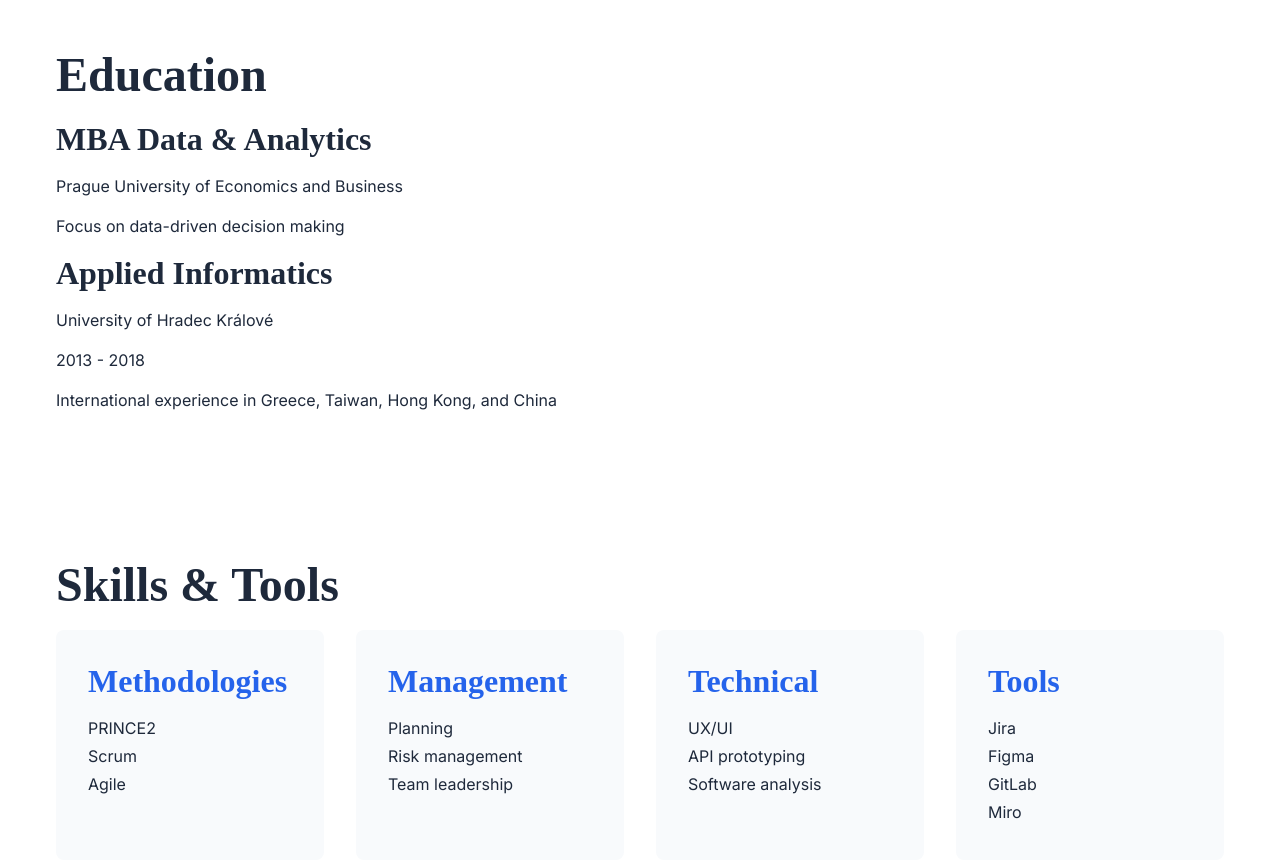
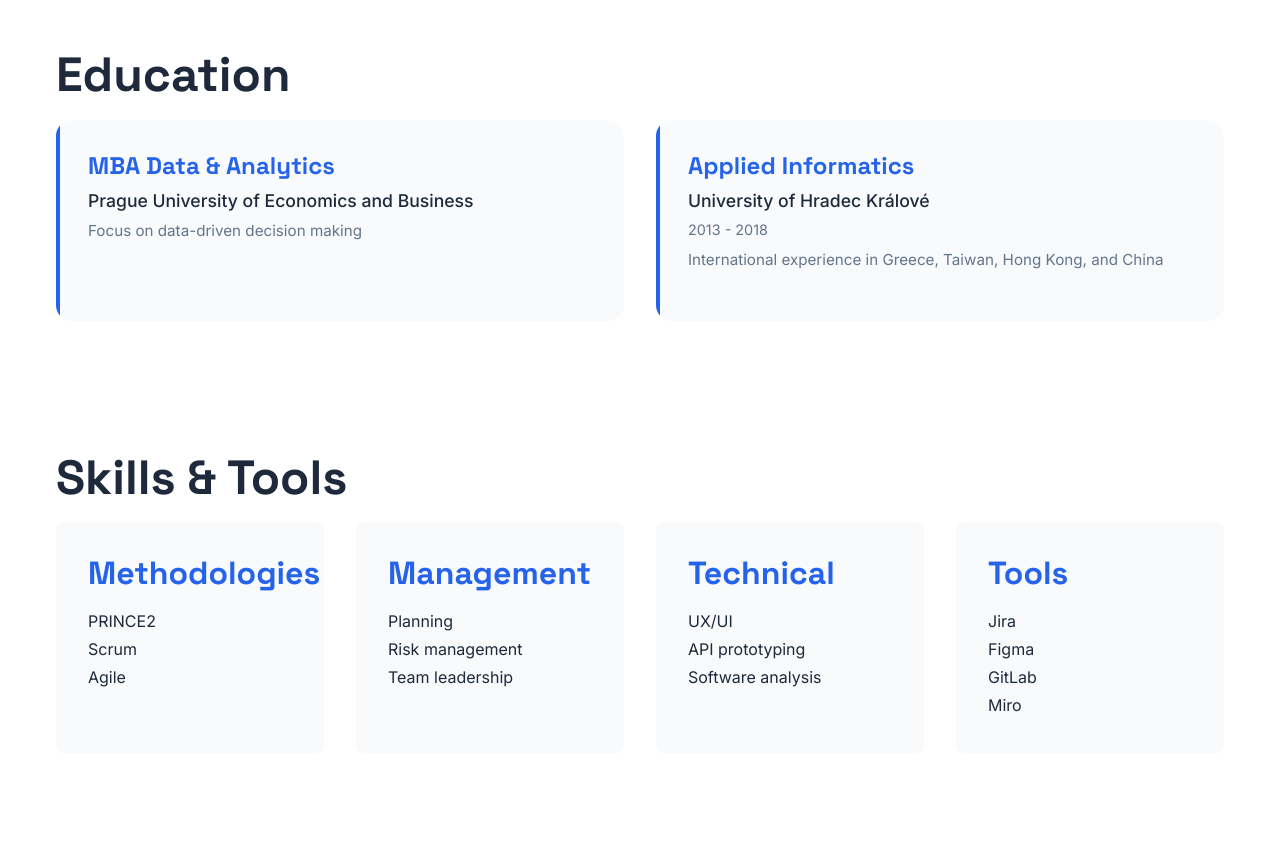
Before and after one commit to jindrich3/personalSite, a plain HTML site: page index.html in a window 1280 px wide. Shown: the part 1820-2683 px from the top of the page. Drawn offline with Linux system fonts and the light colour scheme.

Commit message:
Enhance education section styling with modern card design and hover effects

```diff
--- a/css/main.css
+++ b/css/main.css
@@ -19,7 +19,7 @@
 
     /* Typography */
     --font-primary: 'Inter', sans-serif;
-    --font-secondary: 'Playfair Display', serif;
+    --font-secondary: 'Space Grotesk', sans-serif;
     --font-size-base: 16px;
     --line-height-base: 1.5;
 
@@ -383,6 +383,71 @@ a:hover {
     margin-top: var(--spacing-sm);
 }
 
+/* Education Section */
+.education__grid {
+    display: grid;
+    grid-template-columns: repeat(auto-fit, minmax(300px, 1fr));
+    gap: var(--spacing-lg);
+    max-width: var(--container-max-width);
+    margin: 0 auto;
+}
+
+.education__item {
+    background-color: var(--color-background-alt);
+    border-radius: var(--border-radius-lg);
+    padding: var(--spacing-lg);
+    transition: transform var(--transition-base), box-shadow var(--transition-base);
+    position: relative;
+    overflow: hidden;
+}
+
+.education__item::before {
+    content: '';
+    position: absolute;
+    top: 0;
+    left: 0;
+    width: 4px;
+    height: 100%;
+    background-color: var(--color-primary);
+    transition: height var(--transition-base);
+}
+
+.education__item:hover {
+    transform: translateY(-5px);
+    box-shadow: 0 10px 20px rgba(0, 0, 0, 0.1);
+}
+
+.education__item:hover::before {
+    height: 100%;
+}
+
+.education__title {
+    color: var(--color-primary);
+    font-size: 1.5rem;
+    margin-bottom: var(--spacing-sm);
+    font-weight: 700;
+}
+
+.education__institution {
+    font-size: 1.1rem;
+    color: var(--color-text);
+    font-weight: 500;
+    margin-bottom: var(--spacing-xs);
+}
+
+.education__period {
+    color: var(--color-text-light);
+    font-size: 0.9rem;
+    margin-bottom: var(--spacing-sm);
+}
+
+.education__focus,
+.education__details {
+    color: var(--color-text-light);
+    font-size: 0.95rem;
+    line-height: 1.6;
+}
+
 /* Skills Grid */
 .skills__grid {
     display: grid;
```
